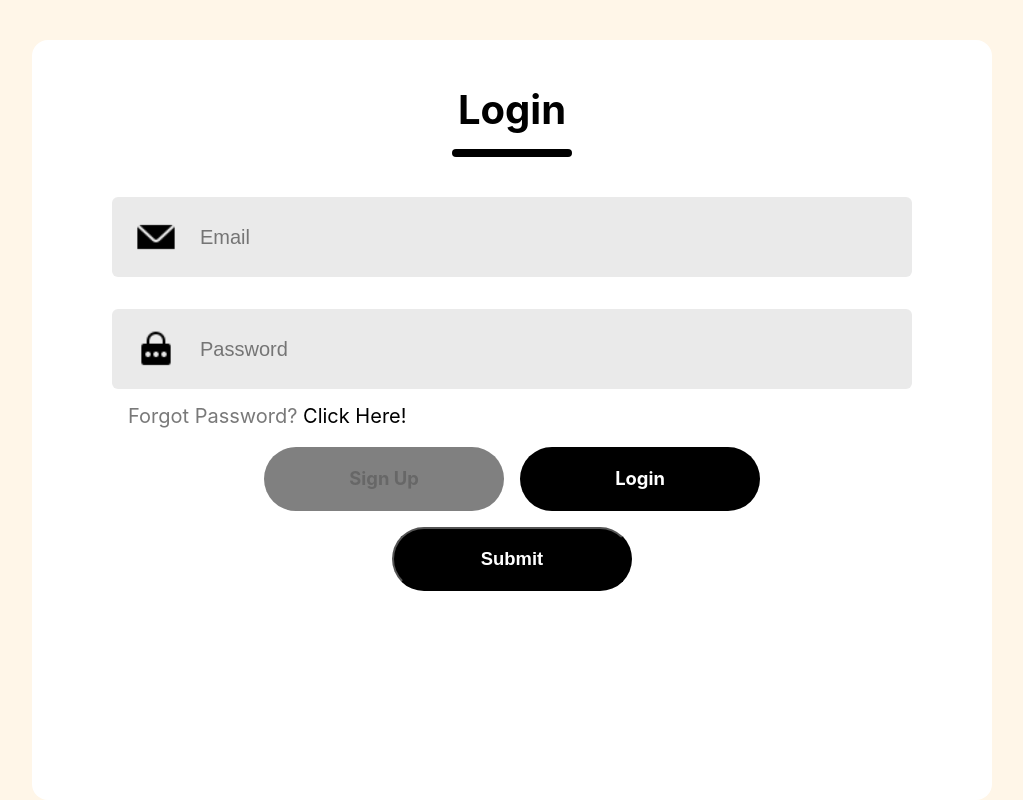
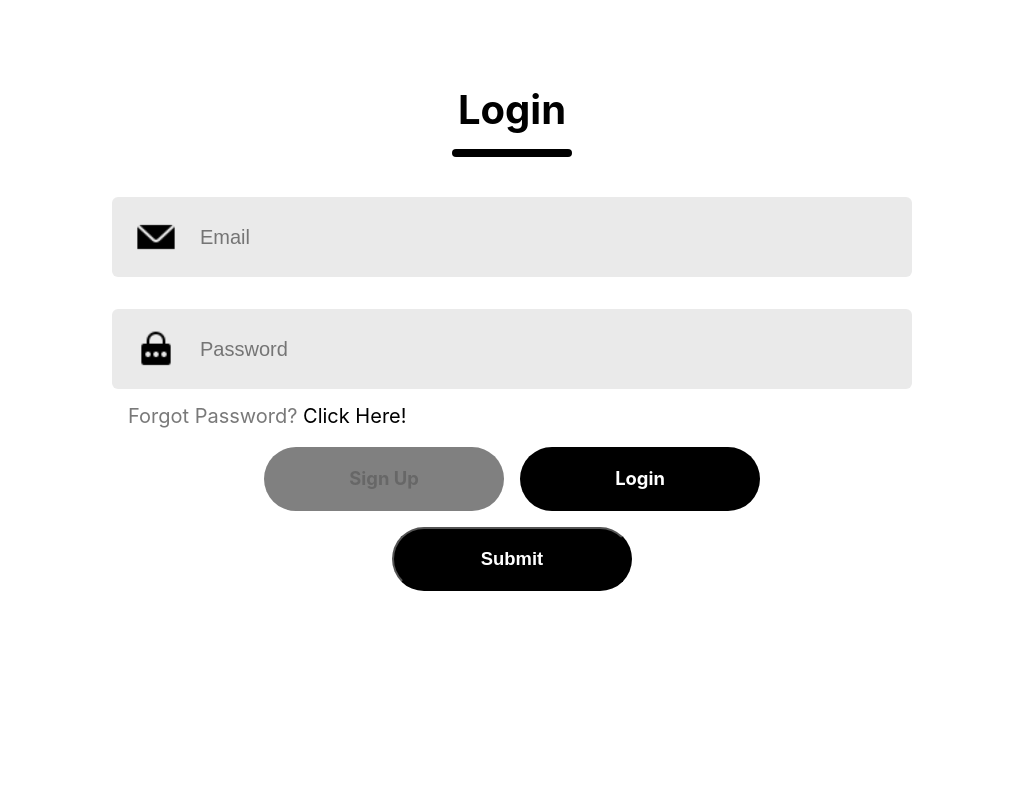
Before and after one commit to TheHurricaneCat/UMAI-POS-System, a React (Vite) app in the folder pos-system/: page /#/login in a window 1280 px wide. Shown: the whole page, without its empty margins (128-1151 px from the left). Built offline with nearby package versions, Linux system fonts and the light colour scheme; no server answers.

Commit message:
Fixed bg color inconsistencies & added canvaspdf lib for receipt generation

```diff
--- a/pos-system/package.json
+++ b/pos-system/package.json
@@ -31,6 +31,8 @@
     "base64-arraybuffer": "^1.0.2",
     "dotenv": "^16.4.7",
     "exceljs": "^4.4.0",
+    "html2canvas": "^1.4.1",
+    "jspdf": "^3.0.1",
     "pos-system": "file:",
     "react": "^19.0.0",
     "react-dom": "^19.0.0",
--- a/pos-system/src/inventory-components/Inventory.css
+++ b/pos-system/src/inventory-components/Inventory.css
@@ -14,7 +14,7 @@
     --sage-green-dark: #418541;
     --muted-blue: #72808e;
     --muted-blue-dark: #44596b;
-    --body: #fff6e8;
+    /* --body: #fff6e8;  */
     --inventory-container: #f2f2f2;
     --make-button: #5c97ae;
     --edit-button: #daae6c;
--- a/pos-system/src/pos-components/ReceiptModal.jsx
+++ b/pos-system/src/pos-components/ReceiptModal.jsx
@@ -1,4 +1,6 @@
 import React, { useRef } from 'react';
+import html2canvas from 'html2canvas';
+import { jsPDF } from 'jspdf';
 import ReceiptTemplate from './ReceiptTemplate';
 import styles from './ReceiptModal.module.css';
 
```
Also changed, not shown: 1 other file (tests, documents, lock files or other folders).
